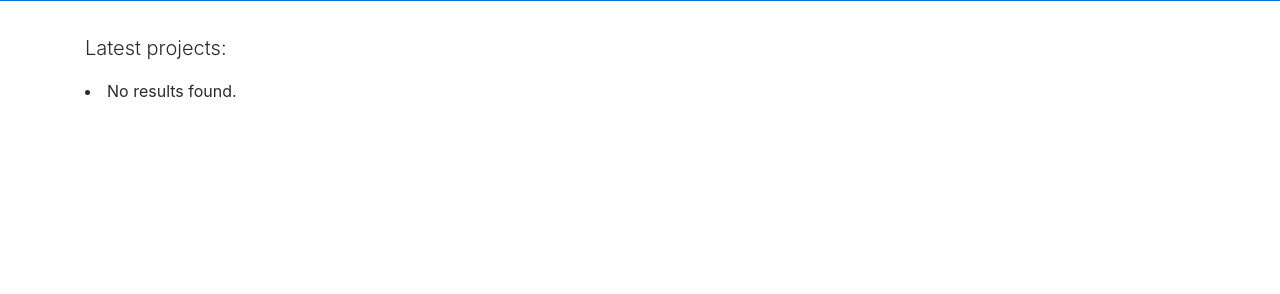
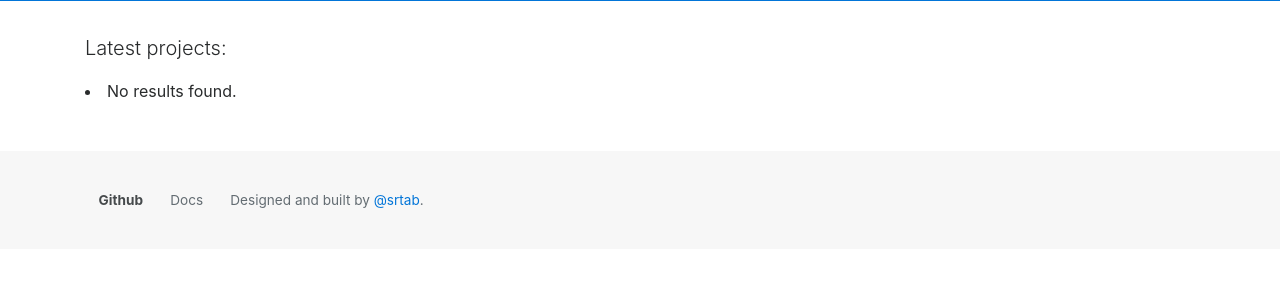
Before and after one commit to srtab/alexandriadocs, a Django app: page / in a window 1280 px wide. Shown: the part 400-694 px from the top of the page. Run offline with Django 3.2, Linux system fonts and the light colour scheme; data that the repository does not hold is empty; style sheets or scripts are compiled from the project's sources; some libraries are stand-ins or nearby versions.

Commit message:
Moved header to include file and added footer

```diff
--- a/alexandriadocs/static/styles/layout/_footer.scss
+++ b/alexandriadocs/static/styles/layout/_footer.scss
@@ -1,3 +1,16 @@
 /*
 Footer
 */
+
+footer.footer {
+    padding: 2rem 0;
+    font-size: 85%;
+
+    a.nav-link:not(.disabled) {
+        color: #464a4c;
+        font-weight: bold;
+    }
+    a.nav-link:not(.disabled):hover {
+        color: #0275d8;
+    }
+}
--- a/alexandriadocs/templates/base.html
+++ b/alexandriadocs/templates/base.html
@@ -10,7 +10,7 @@
 
     <!-- BEGIN: stylesheets from vendors -->
     {% compress css %}
-    <link rel="stylesheet" type="text/css" href="{% static 'vendor/font-awesome/css/font-awesome.min.css' %}">
+        <link rel="stylesheet" type="text/css" href="{% static 'vendor/font-awesome/css/font-awesome.min.css' %}">
         <link rel="stylesheet" type="text/css" href="{% static 'vendor/bootstrap/dist/css/bootstrap.min.css' %}">
         <link rel="stylesheet" type="text/css" href="{% static 'vendor/tether/dist/css/tether.min.css' %}">
     {% endcompress %}
@@ -27,28 +27,7 @@
 <body class="{% block bodyextraclass %}{% endblock bodyextraclass %}">
 
     {% block header %}
-        <nav class="navbar navbar-toggleable-md navbar-inverse bg-primary">
-            <button class="navbar-toggler navbar-toggler-right" type="button" data-toggle="collapse" data-target="#navbarSupportedContent" aria-controls="navbarSupportedContent" aria-expanded="false" aria-label="Toggle navigation">
-                <span class="navbar-toggler-icon"></span>
-            </button>
-            <a class="navbar-brand" href="{% url 'homepage' %}"><i class="fa fa-sitemap fa-fw" aria-hidden="true"></i> Alexandria Docs</a>
-            <div class="collapse navbar-collapse" id="navbarSupportedContent">
-                <ul class="navbar-nav ml-auto">
-                    <li class="nav-item active">
-                        <a class="nav-link" href="{% url 'homepage' %}">{% trans "Home" %}</a>
-                    </li>
-                    <li class="nav-item">
-                        <a class="nav-link" href="{% url 'search:index' %}">{% trans "Search" %}</a>
-                    </li>
-                    <li class="nav-item">
-                        <a class="nav-link disabled" href="#">{% trans "Docs" %}</a>
-                    </li>
-                    <li class="nav-item">
-                        <a class="nav-link" href="{% url 'admin:index' %}">{% trans "Manage" %}</a>
-                    </li>
-                </ul>
-            </div>
-        </nav>
+        {% include "includes/header.html" %}
     {% endblock header %}
 
     <!-- Container -->
@@ -57,7 +36,7 @@
 
     <!-- Footer -->
     {% block footer %}
-        <footer class="site-footer"></footer>
+        {% include "includes/footer.html" %}
     {% endblock footer %}
     <!-- END Footer -->
 
--- /dev/null
+++ b/alexandriadocs/templates/includes/footer.html
@@ -0,0 +1,13 @@
+{% load i18n %}
+
+<footer class="footer bg-faded">
+    <div class="container">
+        <nav class="nav">
+            <a class="nav-link" href="https://github.com/srtab/alexandriadocs" target="_blank">Github</a>
+            <a class="nav-link disabled" href="#">Docs</a>
+            <span class="nav-link text-muted">
+                {% trans "Designed and built by" %} <a href="https://github.com/srtab" target="_blank">@srtab</a>.
+            </span>
+        </nav>
+    </div>
+</footer>
--- /dev/null
+++ b/alexandriadocs/templates/includes/header.html
@@ -0,0 +1,24 @@
+{% load i18n %}
+
+<nav class="navbar navbar-toggleable-md navbar-inverse bg-primary">
+    <button class="navbar-toggler navbar-toggler-right" type="button" data-toggle="collapse" data-target="#navbarSupportedContent" aria-controls="navbarSupportedContent" aria-expanded="false" aria-label="Toggle navigation">
+        <span class="navbar-toggler-icon"></span>
+    </button>
+    <a class="navbar-brand" href="{% url 'homepage' %}"><i class="fa fa-sitemap fa-fw" aria-hidden="true"></i> Alexandria Docs</a>
+    <div class="collapse navbar-collapse" id="navbarSupportedContent">
+        <ul class="navbar-nav ml-auto">
+            <li class="nav-item active">
+                <a class="nav-link" href="{% url 'homepage' %}">{% trans "Home" %}</a>
+            </li>
+            <li class="nav-item">
+                <a class="nav-link" href="{% url 'search:index' %}">{% trans "Search" %}</a>
+            </li>
+            <li class="nav-item">
+                <a class="nav-link disabled" href="#">{% trans "Docs" %}</a>
+            </li>
+            <li class="nav-item">
+                <a class="nav-link" href="{% url 'admin:index' %}">{% trans "Manage" %}</a>
+            </li>
+        </ul>
+    </div>
+</nav>
```
